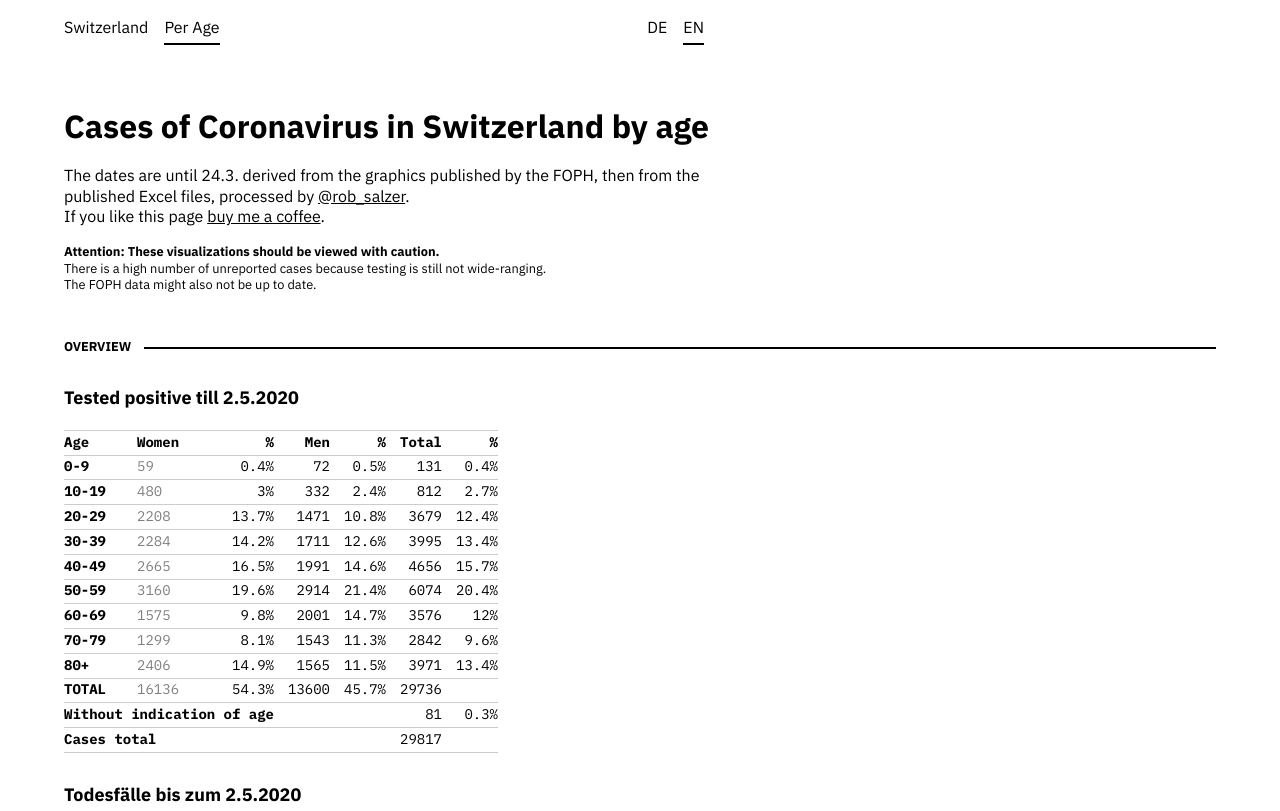
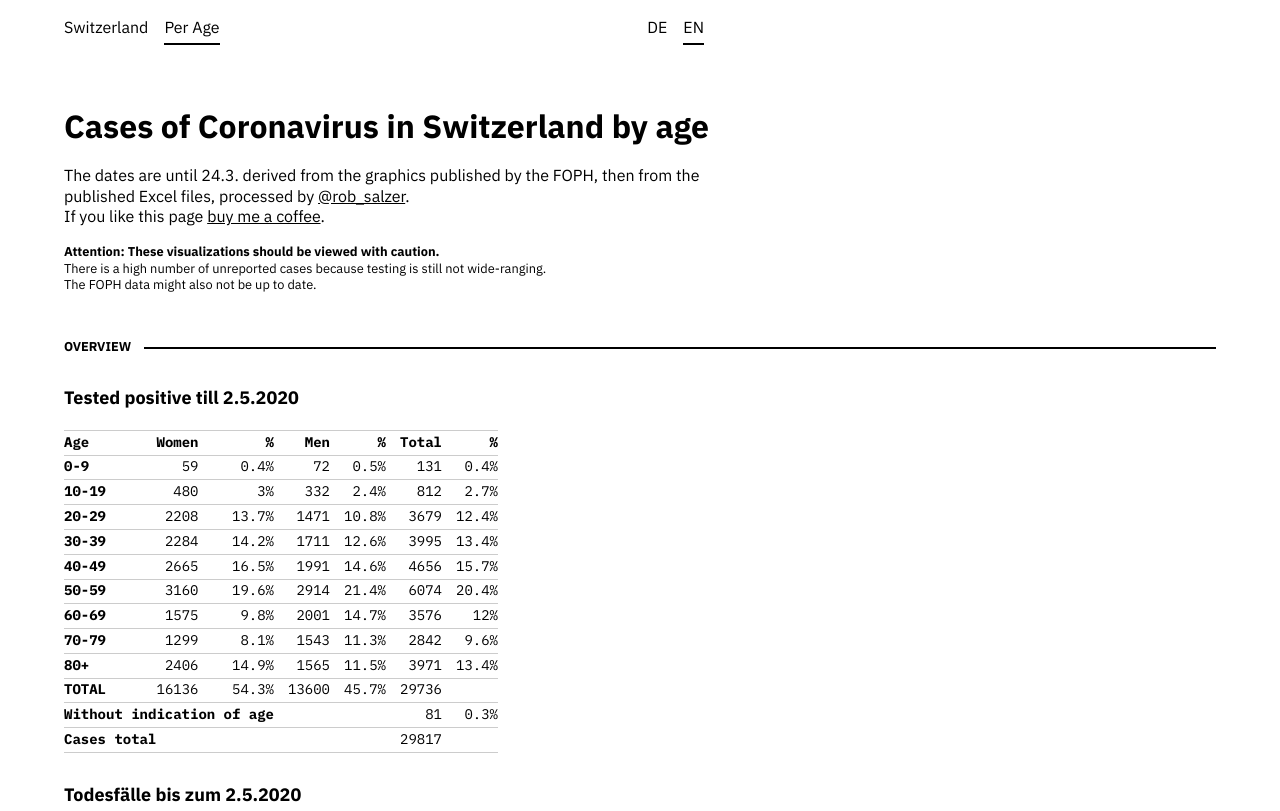
Before and after one commit to rsalzer/COVID_19_AGE, a plain HTML site: page index.html in a window 1280 px wide. Shown: the top 811 px of the page. Drawn offline with Linux system fonts and the light colour scheme.

Commit message:
correct alignment and opacity

```diff
--- a/style.css
+++ b/style.css
@@ -147,11 +147,11 @@ table tr th:nth-child(1) {
 }
 table tr td:nth-child(2),
 table tr th:nth-child(2) {
-	text-align: left;
+	text-align: right;
 	white-space: nowrap;
 }
 table tr td:nth-child(2) {
-	opacity: 0.5;
+
 }
 table tr th:nth-child(3),
 table tr td:nth-child(3) {
```
